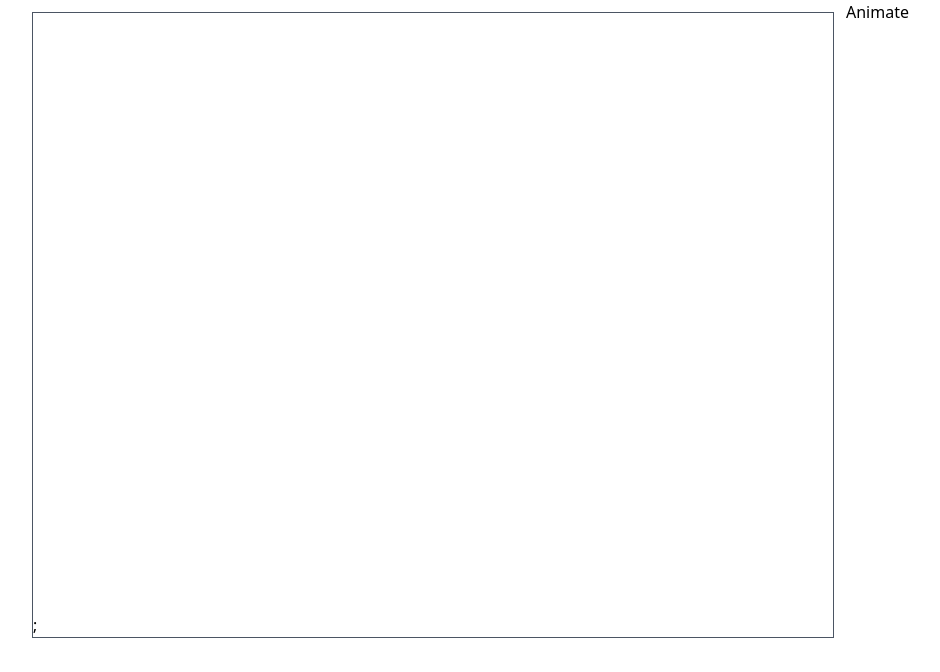
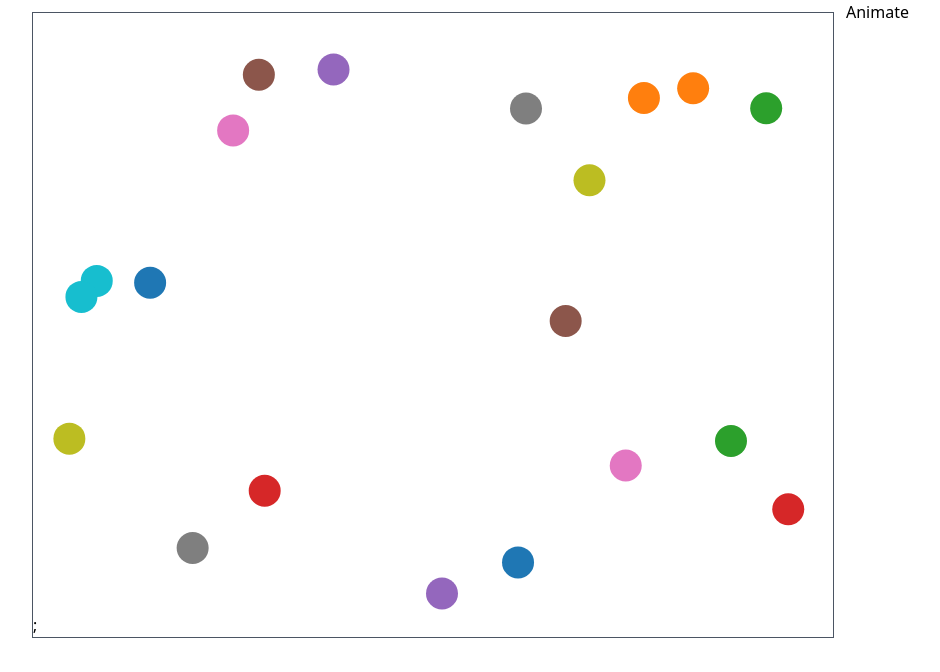
Before and after one commit to mkessy/tactical-animate, a React (Create React App) app: page / in a window 1280 px wide. Shown: the top 672 px of the page, without its empty margins (108-1048 px from the left). Built offline with nearby package versions, Linux system fonts and the light colour scheme; the HTML template or start-up script is replaced by a standard one.

Commit message:
Tactical + Animated Board components now use callback refs

```diff
--- a/src/components/AnimatedCanvasFrame.tsx
+++ b/src/components/AnimatedCanvasFrame.tsx
@@ -1,5 +1,5 @@
 import { PlayerOnBoard } from "../types/Player";
-import { useEffect, useRef } from "react";
+import { useCallback, useEffect, useRef, useState } from "react";
 import { easeQuadInOut, interpolate } from "d3";
 import { makeAnimatedRenderFunc } from "../utils/canvas/renders";
 import config from "../config";
@@ -10,19 +10,25 @@ type AnimatedCanvasFrameProps = {
 };
 
 export const AnimatedCanvasFrame = ({ players }: AnimatedCanvasFrameProps) => {
-  const canvasRef = useRef<HTMLCanvasElement>(null);
+  const canvasRef = useRef<HTMLCanvasElement | null>(null);
+  const [canvasReady, setCanvasReady] = useState<boolean>(false);
+
+  const setCanvasRef = useCallback((node: HTMLCanvasElement) => {
+    if (node) {
+      canvasRef.current = node;
+      setCanvasReady(true);
+    }
+  }, []);
 
   const { WIDTH, HEIGHT } = config.canvas;
+
+  useEffect(() => {
+    if (canvasReady) {
+      console.error("canvas ready!");
       const ctx = canvasRef?.current?.getContext("2d");
       const renderFrameToCtx = makeAnimatedRenderFunc(ctx!, players);
 
-  useEffect(() => {
-    console.error("running animation maybe");
-    if (!ctx) {
-      console.error("no context :(");
-      return;
-    }
-
+      const runAnimation = () => {
         let frame: ReturnType<typeof requestAnimationFrame>;
         let start: number;
         const duration = config.animation.DURATION;
@@ -37,11 +43,13 @@ export const AnimatedCanvasFrame = ({ players }: AnimatedCanvasFrameProps) => {
           if (elapsed < duration) frame = requestAnimationFrame(tick);
         }
         requestAnimationFrame(tick);
+      };
 
-    return () => {
-      cancelAnimationFrame(frame);
+      runAnimation();
+    } else {
+      console.error("canvas not ready!");
+    }
+  }, [canvasReady, players]);
+
+  return <PureCanvas width={WIDTH} height={HEIGHT} ref={setCanvasRef} />;
 };
-  }, [ctx, renderFrameToCtx]);
-
-  return <PureCanvas width={WIDTH} height={HEIGHT} ref={canvasRef} />;
-};
--- a/src/components/CanvasContainer.tsx
+++ b/src/components/CanvasContainer.tsx
@@ -1,5 +1,5 @@
 import { PlayerOnBoard } from "../types/Player";
-import { useEffect, useRef } from "react";
+import { useCallback, useEffect, useRef, useState } from "react";
 import { select, drag } from "d3";
 import { makeRenderFunc } from "../utils/canvas/renders";
 import config from "../config";
@@ -16,16 +16,26 @@ export const CanvasContainer = ({
   players,
   onCanvasStateChange,
 }: CanvasContainerProps) => {
-  const canvasRef = useRef<HTMLCanvasElement>(null);
+  const canvasRef = useRef<HTMLCanvasElement | null>(null);
+  const [canvasReady, setCanvasReady] = useState<boolean>(false);
+  const { WIDTH, HEIGHT } = config.canvas;
+  const PlayersOnBoardState = useRef<PlayerOnBoard[]>(players);
+
+  const setCanvasRef = useCallback((node: HTMLCanvasElement) => {
+    if (node) {
+      canvasRef.current = node;
+      setCanvasReady(true);
+    }
+  }, []);
+
   //consider this local state for the canvas
-  const PlayersOnBoardState = useRef<PlayerOnBoard[]>(players);
-  const dragSubject = makeDragSubjectFunc(PlayersOnBoardState.current);
-  const onDragStart = makeOnDragStartFunc(PlayersOnBoardState.current);
-  const onDrag = makeOnDragFunc(PlayersOnBoardState.current);
-  const onDragEnd = makeOnDragEndFunc(PlayersOnBoardState.current);
-  const { WIDTH, HEIGHT } = config.canvas;
 
-  useEffect(() => {
+  const setUpCanvas = useCallback(() => {
+    console.error("canvas ready!");
+    const dragSubject = makeDragSubjectFunc(PlayersOnBoardState.current);
+    const onDragStart = makeOnDragStartFunc(PlayersOnBoardState.current);
+    const onDrag = makeOnDragFunc(PlayersOnBoardState.current);
+    const onDragEnd = makeOnDragEndFunc(PlayersOnBoardState.current);
     const canvasContainer = select(canvasRef.current);
     const ctx = canvasContainer.node()?.getContext("2d");
 
@@ -46,13 +56,16 @@ export const CanvasContainer = ({
       });
 
     canvasContainer.call(canvasDrag as any);
+    render();
+  }, [onCanvasStateChange]);
 
-    // functionality for adding over events. can reuse subject funciton from drag api
-    /* canvasContainer.on("mousemove", (e) => {
-      const [x, y] = pointer(e, canvasContainer.node());
-      console.error(x, y);
-    }); */
-  }, [onCanvasStateChange, onDragStart, onDragEnd, onDrag, dragSubject]);
+  useEffect(() => {
+    if (canvasReady) {
+      setUpCanvas();
+    } else {
+      console.error("canvas not yet ready");
+    }
+  }, [canvasReady, setUpCanvas]);
 
-  return <PureCanvas width={WIDTH} height={HEIGHT} ref={canvasRef} />;
+  return <PureCanvas width={WIDTH} height={HEIGHT} ref={setCanvasRef} />;
 };
--- a/src/components/TacticalBoard.tsx
+++ b/src/components/TacticalBoard.tsx
@@ -1,4 +1,4 @@
-import React from "react";
+import React, { useCallback } from "react";
 import { CanvasContainerProps } from "../types/Canvas";
 import { PlayerOnBoard } from "../types/Player";
 import { CanvasContainer } from "./CanvasContainer";
@@ -12,9 +12,12 @@ export default function TacticalBoard({
   initPlayers,
   setGlobalCanvasState,
 }: TacticalBoardProps) {
-  const onDragPlayer = (players: PlayerOnBoard[]) => {
-    setGlobalCanvasState(players);
-  };
+  const onDragPlayer = useCallback(
+    (players: PlayerOnBoard[]) => {
+      setGlobalCanvasState(players);
+    },
+    [setGlobalCanvasState]
+  );
 
   const canvasProps: CanvasContainerProps = {
     players: initPlayers,
--- a/src/utils/canvas/renders.ts
+++ b/src/utils/canvas/renders.ts
@@ -55,7 +55,7 @@ export const makeAnimatedRenderFunc = (
       const [x, y] = interpolator(t) as [number, number];
       ctx.beginPath();
       ctx.moveTo(x + RADIUS, y);
-      ctx.arc(x, y, RADIUS, 0, 2 & Math.PI);
+      ctx.arc(x, y, RADIUS, 0, 2 * Math.PI);
       ctx.fillStyle = color;
       ctx.fill();
     }
```
Lines whose indentation alone changed are shown as unchanged.
